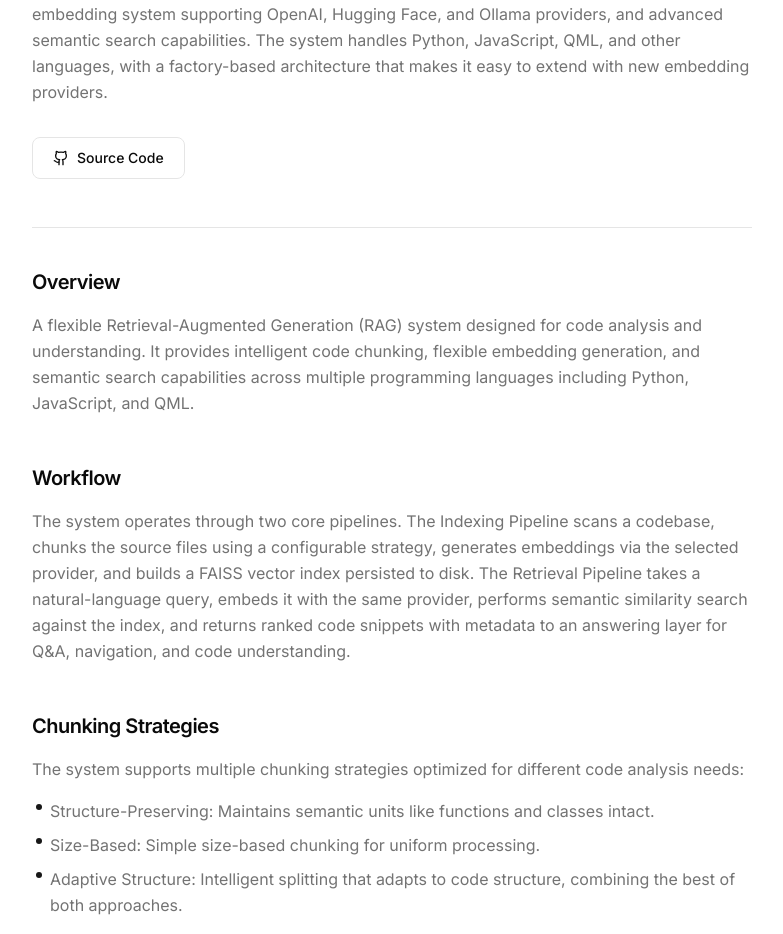
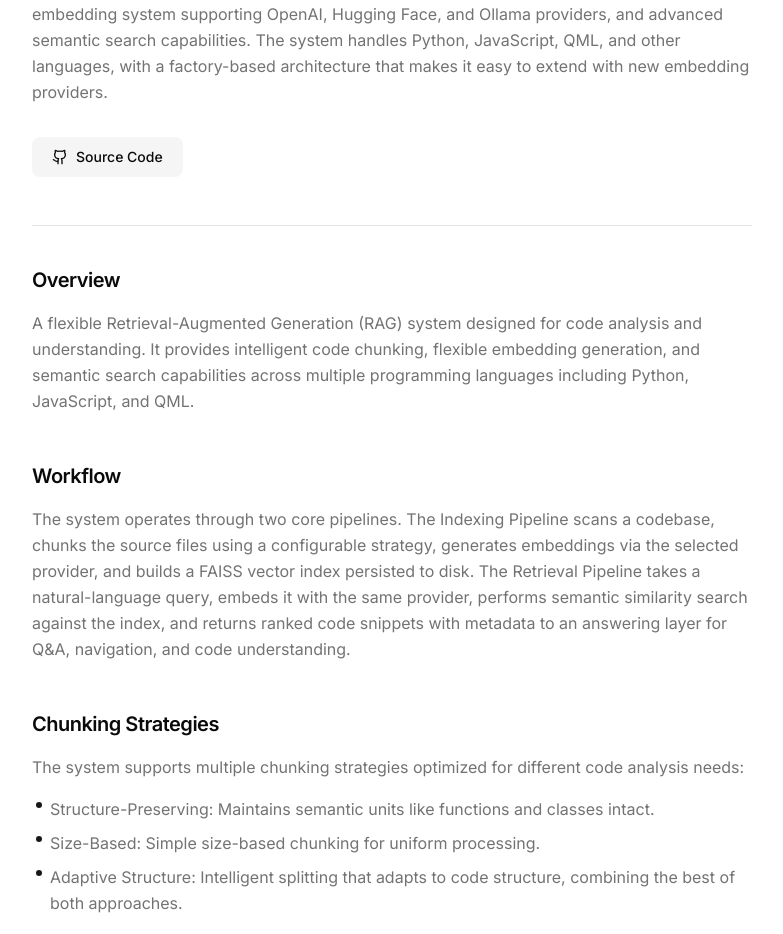
Before and after one commit to MJRaei/portfolio, a Next.js app: page /projects/coding-assistant in a window 1280 px wide. Shown: the part 821-1755 px from the top of the page, without its empty margins (248-1031 px from the left). Built offline with nearby package versions, Linux system fonts and the light colour scheme.

Commit message:
ui improvement

```diff
--- a/src/app/projects/[slug]/page.tsx
+++ b/src/app/projects/[slug]/page.tsx
@@ -177,7 +177,7 @@ export default async function ProjectPage({ params }: Props) {
             </Button>
           )}
           {project.sourceUrl && (
-            <Button variant="outline" href={project.sourceUrl} target="_blank" rel="noopener noreferrer">
+            <Button variant="secondary" href={project.sourceUrl} target="_blank" rel="noopener noreferrer">
               <Github className="h-4 w-4" /> Source Code
             </Button>
           )}
--- a/src/components/ui/button.tsx
+++ b/src/components/ui/button.tsx
@@ -1,7 +1,7 @@
 import { cn } from "@/lib/utils";
 
 interface ButtonProps extends React.AnchorHTMLAttributes<HTMLAnchorElement> {
-  variant?: "primary" | "outline";
+  variant?: "primary" | "outline" | "secondary";
 }
 
 export function Button({ variant = "primary", className, children, ...props }: ButtonProps) {
@@ -11,6 +11,7 @@ export function Button({ variant = "primary", className, children, ...props }: B
         "inline-flex items-center justify-center gap-2 rounded-lg px-5 py-2.5 text-sm font-medium transition-colors",
         variant === "primary" && "bg-primary text-primary-foreground hover:opacity-90",
         variant === "outline" && "border border-border hover:bg-muted",
+        variant === "secondary" && "bg-muted text-foreground hover:bg-muted/70",
         className
       )}
       {...props}
```
